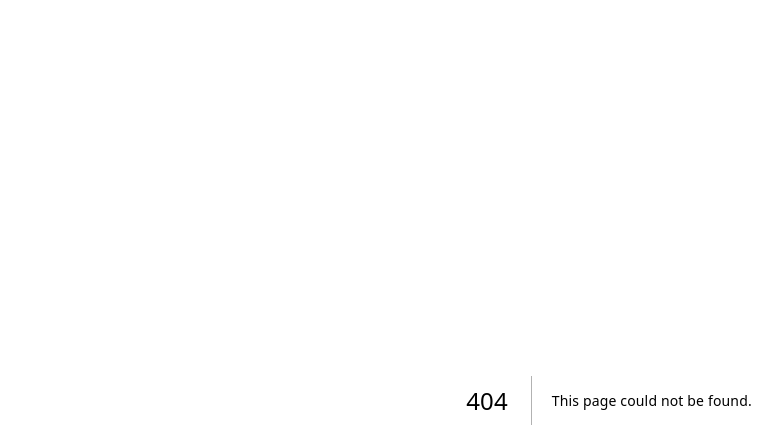
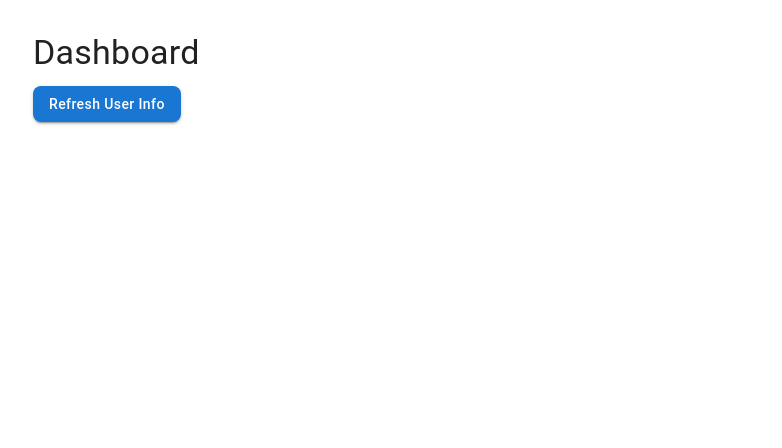
Before and after one commit to fullstuckdev/frontend-repo-test, a Next.js app: page /dashboard in a window 1280 px wide. Before the commit this address had no page. Shown: the top 448 px of the page, without its empty margins (31-813 px from the left). Built offline with nearby package versions, Linux system fonts and the light colour scheme; no server answers.

Commit message:
fix: Convert components to Client Components for client-side features

```diff
--- /dev/null
+++ b/src/app/dashboard/page.tsx
@@ -0,0 +1,40 @@
+'use client';
+
+import { useEffect } from 'react';
+import { useDispatch, useSelector } from 'react-redux';
+import { Box, Typography, Container } from '@mui/material';
+import { LoadingButton } from '@/components/LoadingButton';
+import { authApi } from '@/apis/auth';
+import { setUser, setError } from '@/store/slices/authSlice';
+import type { RootState } from '@/store';
+
+export default function DashboardPage() {
+  const dispatch = useDispatch();
+  const { user, loading } = useSelector((state: RootState) => state.auth);
+
+  const handleRefreshUserInfo = async () => {
+    try {
+      const userData = await authApi.getUserInfo(user?.id || '');
+      dispatch(setUser(userData));
+    } catch (error) {
+      dispatch(setError('Failed to fetch user info'));
+    }
+  };
+
+  return (
+    <Container maxWidth="lg">
+      <Box py={4}>
+        <Typography variant="h4" gutterBottom>
+          Dashboard
+        </Typography>
+        <LoadingButton
+          variant="contained"
+          loading={loading}
+          onClick={handleRefreshUserInfo}
+        >
+          Refresh User Info
+        </LoadingButton>
+      </Box>
+    </Container>
+  );
+}
--- a/src/app/layout.tsx
+++ b/src/app/layout.tsx
@@ -1,3 +1,5 @@
+'use client';
+
 import { Inter } from 'next/font/google';
 import { ThemeProvider } from '@mui/material/styles';
 import CssBaseline from '@mui/material/CssBaseline';
--- /dev/null
+++ b/src/components/LoadingButton/index.tsx
@@ -0,0 +1,15 @@
+'use client';
+
+import { Button, ButtonProps, CircularProgress } from '@mui/material';
+
+interface LoadingButtonProps extends ButtonProps {
+  loading?: boolean;
+}
+
+export const LoadingButton = ({ loading, children, ...props }: LoadingButtonProps) => (
+  <Button disabled={loading} {...props}>
+    {loading ? <CircularProgress size={24} /> : children}
+  </Button>
+);
+
+export default LoadingButton;
--- /dev/null
+++ b/src/utils/errorHandler.ts
@@ -0,0 +1,6 @@
+export const handleApiError = (error: unknown): string => {
+  if (error instanceof Error) {
+    return error.message;
+  }
+  return 'An unexpected error occurred';
+};
```
